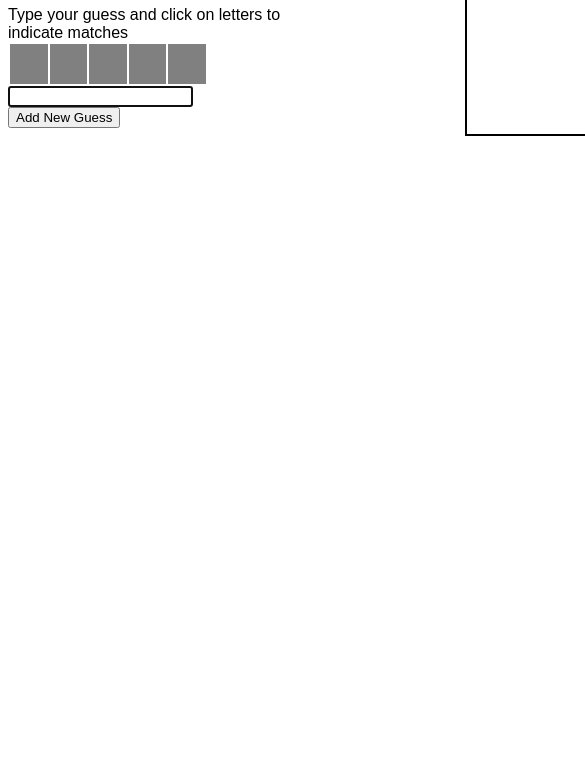
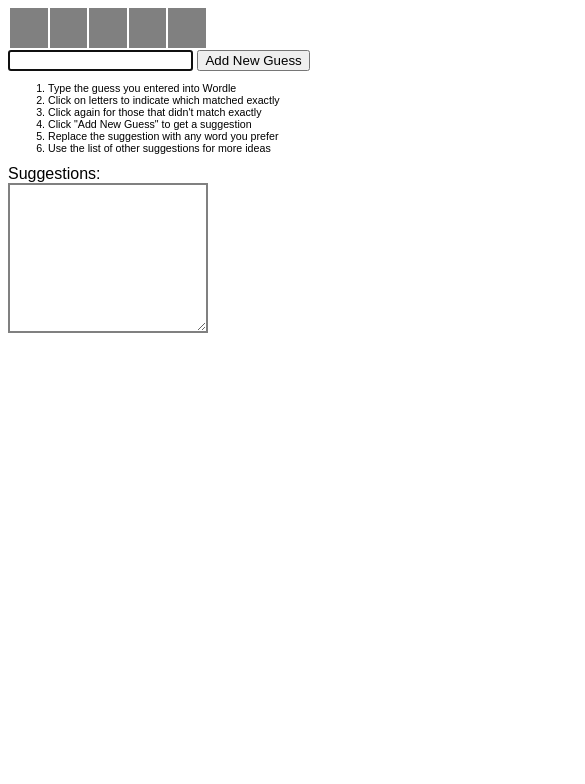
Before and after one commit to jakefeasel/wordlehelper, a plain HTML site: page index.html in a window 390 px wide. Shown: the part 60-844 px from the top of the page, 585 px wide, since content can reach past the window. Drawn offline with Linux system fonts and the light colour scheme.

Commit message:
Better instructions and more mobile friendly layout

```diff
--- a/index.html
+++ b/index.html
@@ -1,10 +1,10 @@
 <html>
 <head>
-    <meta name="viewport" content="width=600, initial-scale=1">
+    <meta name="viewport" content="width=400px, initial-scale=1.45">
     <style>
         body {
             font-family: sans-serif;
-            width: 600px;
+            width: 400px;
         }
         #words {
             min-width: 200px;
@@ -25,9 +25,15 @@
             background-color: rgb(234 179 8)
         }
         #otherGuesses {
-            float: right;
-            border: solid black 2px;
+            width: 200px;
+            height: 150px;
+            float: left;
+            border: solid gray 2px;
             font-family: monospace;
+        }
+        #instructions {
+            width: 250px;
+            font-size: 8pt;
         }
     </style>
 
@@ -128,10 +134,8 @@
 <body onkeydown="updateWords(event)" onload="displayCurrentWord()">
 
 
-<textarea rows="12" cols="15" id="otherGuesses" readonly></textarea>
-<div style="width: 300px">
+<div style="width: 400px">
 <h1>Wordle Helper</h1>
-Type your guess and click on letters to indicate matches
 <table id="words" onClick="toggleLetterState(event)">
     <tr guessNumber=0>
         <td></td>
@@ -143,6 +147,19 @@ Type your guess and click on letters to indicate matches
 </table>
 <input type="text" id="hiddeninput">
 <input type="button" value="Add New Guess" onClick="guessNewWord()">
+<ol id="instructions">
+    <li>Type the guess you entered into Wordle</li>
+    <li>Click on letters to indicate which matched exactly</li>
+    <li>Click again for those that didn't match exactly</li>
+    <li>Click "Add New Guess" to get a suggestion</li>
+    <li>Replace the suggestion with any word you prefer</li>
+    <li>Use the list of other suggestions for more ideas</li>
+</ol>
+
+<label>Suggestions:<br>
+<textarea id="otherGuesses" readonly></textarea>
+</label>
 </div>
+
 </body>
 </html>
```
